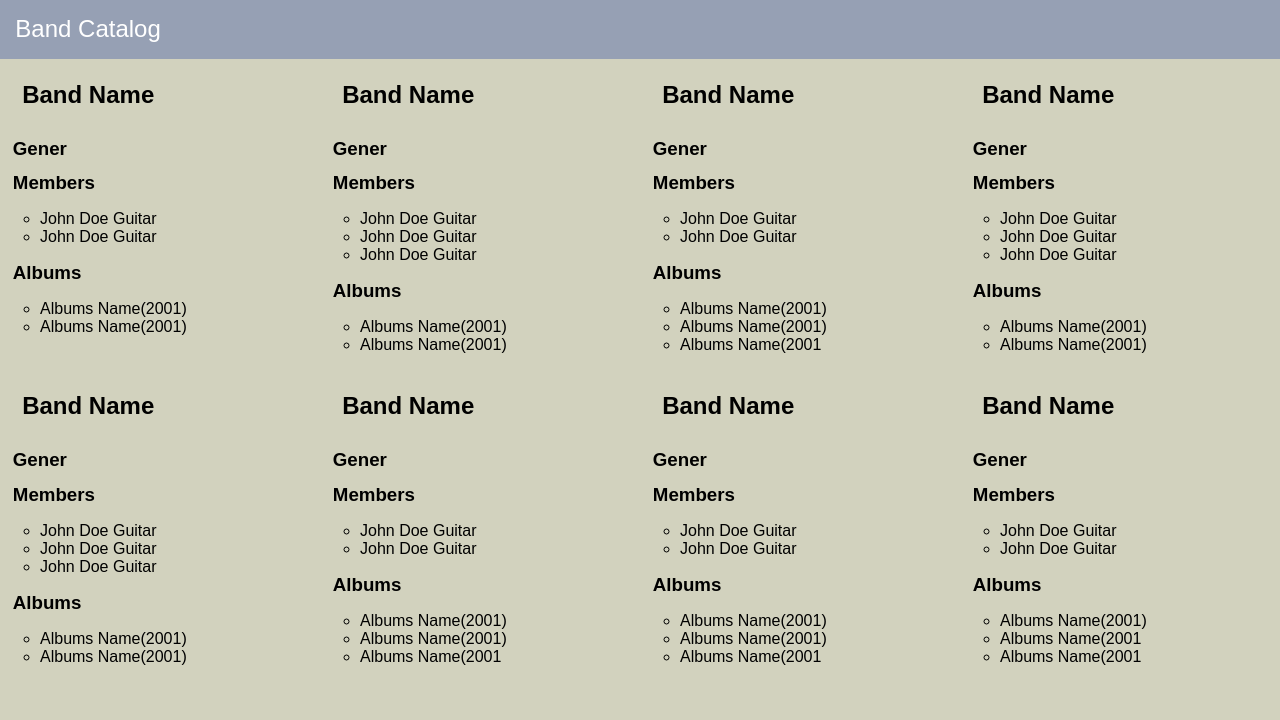
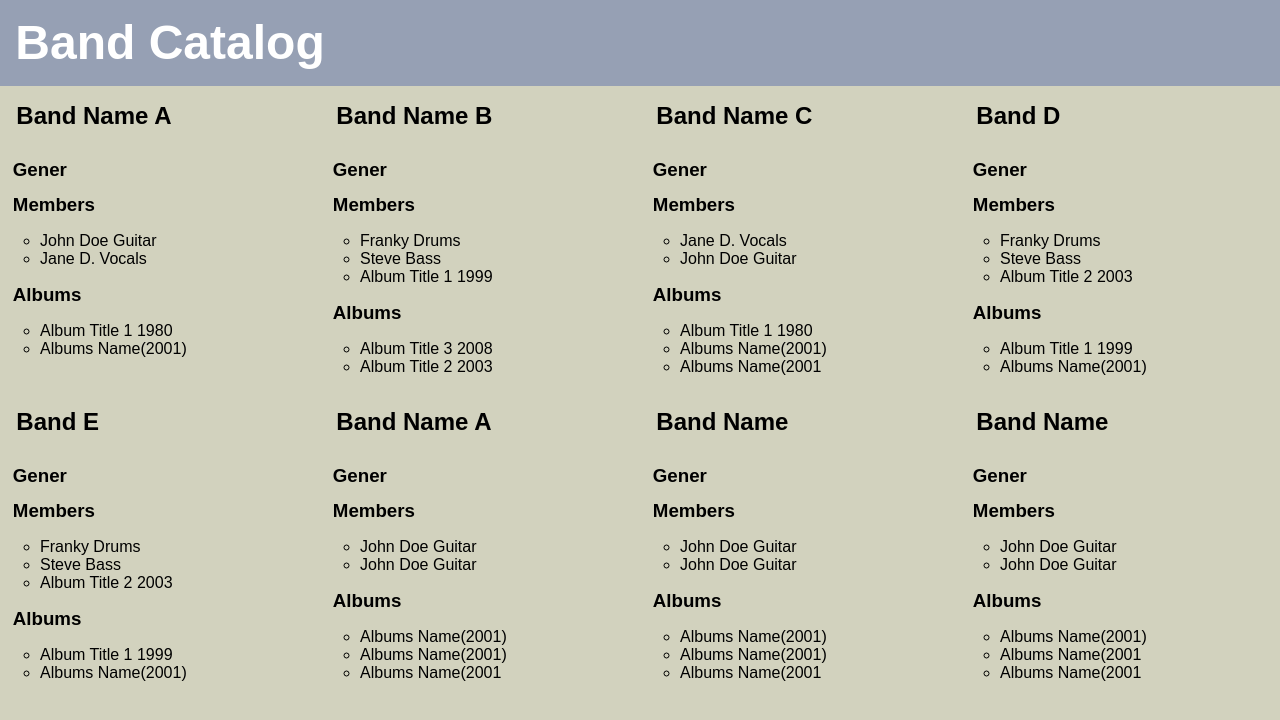
Before and after one commit to Yassermorteza/bandcatalog, a plain HTML site: page index.html in a window 1280 px wide. Drawn offline with Linux system fonts and the light colour scheme.

Commit message:
add my javaScript to my files, the code will not remove whole HTML codes it only make a change in some HTML elements like 'li'

```diff
--- /dev/null
+++ b/band.json
@@ -0,0 +1,250 @@
+[
+  {
+    "name": "Band Name A",
+    "genre": "Rock",
+    "members": [
+      {
+        "name": "John Doe",
+        "instrument": "Guitar"
+      },
+      {
+        "name": "Jane D.",
+        "instrument": "Vocals"
+      }
+    ],
+    "albums": [
+      {
+        "title": "Album Title 1",
+        "releaseYear": 1980
+      }
+    ]
+  },
+  {
+    "name": "Band Name B",
+    "genre": "Pop",
+    "members": [
+      {
+        "name": "Franky",
+        "instrument": "Drums"
+      },
+      {
+        "name": "Steve",
+        "instrument": "Bass"
+      },
+      {
+        "name": "Sunny",
+        "instrument": "Vocals"
+      }
+    ],
+    "albums": [
+      {
+        "title": "Album Title 1",
+        "releaseYear": 1999
+      },
+      {
+        "title": "Album Title 3",
+        "releaseYear": 2008
+      },
+      {
+        "title": "Album Title 2",
+        "releaseYear": 2003
+      }
+    ]
+  },
+  {
+    "name": "Band Name C",
+    "genre": "Rock",
+    "members": [
+      {
+        "name": "Jane D.",
+        "instrument": "Vocals"
+      }
+    ],
+    "albums": [
+      {
+        "title": "Album Title 1",
+        "releaseYear": 1980
+      }
+    ]
+  },
+  {
+    "name": "Band D",
+    "genre": "HipHop",
+    "members": [
+      {
+        "name": "Franky",
+        "instrument": "Drums"
+      },
+      {
+        "name": "Steve",
+        "instrument": "Bass"
+      },
+      {
+        "name": "Sunny",
+        "instrument": "Vocals"
+      }
+    ],
+    "albums": [
+      {
+        "title": "Album Title 2",
+        "releaseYear": 2003
+      },
+      {
+        "title": "Album Title 1",
+        "releaseYear": 1999
+      }
+    ]
+  },
+  {
+    "name": "Band E",
+    "genre": "Rock",
+    "members": [
+      {
+        "name": "Franky",
+        "instrument": "Drums"
+      },
+      {
+        "name": "Steve",
+        "instrument": "Bass"
+      },
+      {
+        "name": "Sunny",
+        "instrument": "Vocals"
+      }
+    ],
+    "albums": [
+      {
+        "title": "Album Title 2",
+        "releaseYear": 2003
+      },
+      {
+        "title": "Album Title 1",
+        "releaseYear": 1999
+      }
+    ]
+  },
+  {
+    "name": "Band Name A",
+    "genre": "Rock",
+    "members": [
+      {
+        "name": "John Doe",
+        "instrument": "Guitar"
+      },
+      {
+        "name": "Jane D.",
+        "instrument": "Vocals"
+      }
+    ],
+    "albums": [
+      {
+        "title": "Album Title 1",
+        "releaseYear": 1980
+      }
+    ]
+  },
+  {
+    "name": "Band Name B",
+    "genre": "Pop",
+    "members": [
+      {
+        "name": "Franky",
+        "instrument": "Drums"
+      },
+      {
+        "name": "Steve",
+        "instrument": "Bass"
+      },
+      {
+        "name": "Sunny",
+        "instrument": "Vocals"
+      }
+    ],
+    "albums": [
+      {
+        "title": "Album Title 1",
+        "releaseYear": 1999
+      },
+      {
+        "title": "Album Title 3",
+        "releaseYear": 2008
+      },
+      {
+        "title": "Album Title 2",
+        "releaseYear": 2003
+      }
+    ]
+  },
+  {
+    "name": "Band Name C",
+    "genre": "Rock",
+    "members": [
+      {
+        "name": "Jane D.",
+        "instrument": "Vocals"
+      }
+    ],
+    "albums": [
+      {
+        "title": "Album Title 1",
+        "releaseYear": 1980
+      }
+    ]
+  },
+  {
+    "name": "Band D",
+    "genre": "HipHop",
+    "members": [
+      {
+        "name": "Franky",
+        "instrument": "Drums"
+      },
+      {
+        "name": "Steve",
+        "instrument": "Bass"
+      },
+      {
+        "name": "Sunny",
+        "instrument": "Vocals"
+      }
+    ],
+    "albums": [
+      {
+        "title": "Album Title 2",
+        "releaseYear": 2003
+      },
+      {
+        "title": "Album Title 1",
+        "releaseYear": 1999
+      }
+    ]
+  },
+  {
+    "name": "Band E",
+    "genre": "Rock",
+    "members": [
+      {
+        "name": "Franky",
+        "instrument": "Drums"
+      },
+      {
+        "name": "Steve",
+        "instrument": "Bass"
+      },
+      {
+        "name": "Sunny",
+        "instrument": "Vocals"
+      }
+    ],
+    "albums": [
+      {
+        "title": "Album Title 2",
+        "releaseYear": 2003
+      },
+      {
+        "title": "Album Title 1",
+        "releaseYear": 1999
+      }
+    ]
+  }
+]
--- a/index.html
+++ b/index.html
@@ -5,7 +5,9 @@
   <link rel="stylesheet" type="text/css" href="style.css">
 </head>
 <body>
-  <header>Band Catalog</header>
+  <header class="page-hea">
+    <h1>Band Catalog</h1>
+  </header>
   <main>
    <section id="band1">
      <header>
--- /dev/null
+++ b/loadjson.js
@@ -0,0 +1,32 @@
+fetch('band.json').then(function(response) {
+  return response.json();
+}).then(function(band) {
+
+  var counter = 0;
+
+  // var nodesArray = [].slice.call(document.querySelector("li"));
+
+  band.forEach(function(element, index){
+     var bandname = 'band-' + (index+1);
+     var bandName = (band[index].name);
+     var sectionName = 'band' + (index+1);
+
+     document.getElementById(bandname).innerHTML = bandName;
+     var ulArray = document.getElementById(sectionName).querySelectorAll("ul>li");
+
+      for(var i=0; i < band[index].members.length; i++){
+
+         var membersName = (band[index].members[i].name);
+         var membersIns = (band[index].members[i].instrument);
+         ulArray[i].textContent=(membersName + ' ' + membersIns);
+       }
+
+      for(var j=0; j < band[index].albums.length; j++){
+
+         var albumsTitle = (band[index].albums[j].title);
+         var albumsReleaseYear =(band[index].albums[j].releaseYear);
+         ulArray[j+2].textContent=(albumsTitle + ' ' + albumsReleaseYear);
+    }
+     console.log(ulArray);
+  })
+});
--- a/style.css
+++ b/style.css
@@ -28,17 +28,18 @@ main{
 
 section {
   width: 25%;
+  transition:
 }
 
-section header {
+section > header {
   background-color: rgba(210,210,190, 0.2);
-  margin: 2%;
   font-size: 1rem;
   color: #000;
 }
 
 section:hover {
   background-color: rgb(255, 250, 245);
+  transition-duration: 2s;
 }
 
 ul {
@@ -67,3 +68,85 @@ p {
     width: 100%;
   }
 }
+
+
+
+
+
+
+
+
+/*
+* {
+  box-sizing: border-box;
+}
+
+body {
+  font-family: sans-serif;
+  background-color: #ccc;
+  padding: 0;
+  margin: 0;
+}
+
+body > header {
+  overflow: hidden;
+  background-color: #333;
+  color: #ccc;
+  padding: 0 15px;
+}
+
+.bands {
+  width: 100%;
+  list-style: none;
+  display: flex;
+  flex-wrap: wrap;
+  padding: 0;
+  margin: 0;
+}
+
+.bands > section {
+  flex-direction: column;
+  padding: 15px;
+  width: 100%;
+  background-color: #ccc;
+  transition: background-color 0.218s ease;
+}
+@media screen and (min-width: 640px) {
+  .bands > section {
+    width: 50%;
+  }
+}
+@media screen and (min-width: 1024px) {
+  .bands > section {
+    width: 25%;
+  }
+}
+.bands > section:hover {
+  background-color: #fff;
+}*/
+
+
+/*<header>
+    <h1>Band Catalog</h1>
+  </header>
+  <main role="main" class="bands">
+    <section>
+      <header>
+        <h1>Band Name A</h1>
+        <h2>Genre</h2>
+      </header>
+
+      <div class="members">
+        <h4>Members</h4>
+        <ul>
+          <li>
+            <span class="member-name">John Doe</span>
+            <span class="member-instrument">Guitar</span>
+          </li>
+          <li>
+            <span class="member-name">John Doe</span>
+            <span class="member-instrument">Guitar</span>
+          </li>
+        </ul>
+      </div>
+  </main>*/
```
